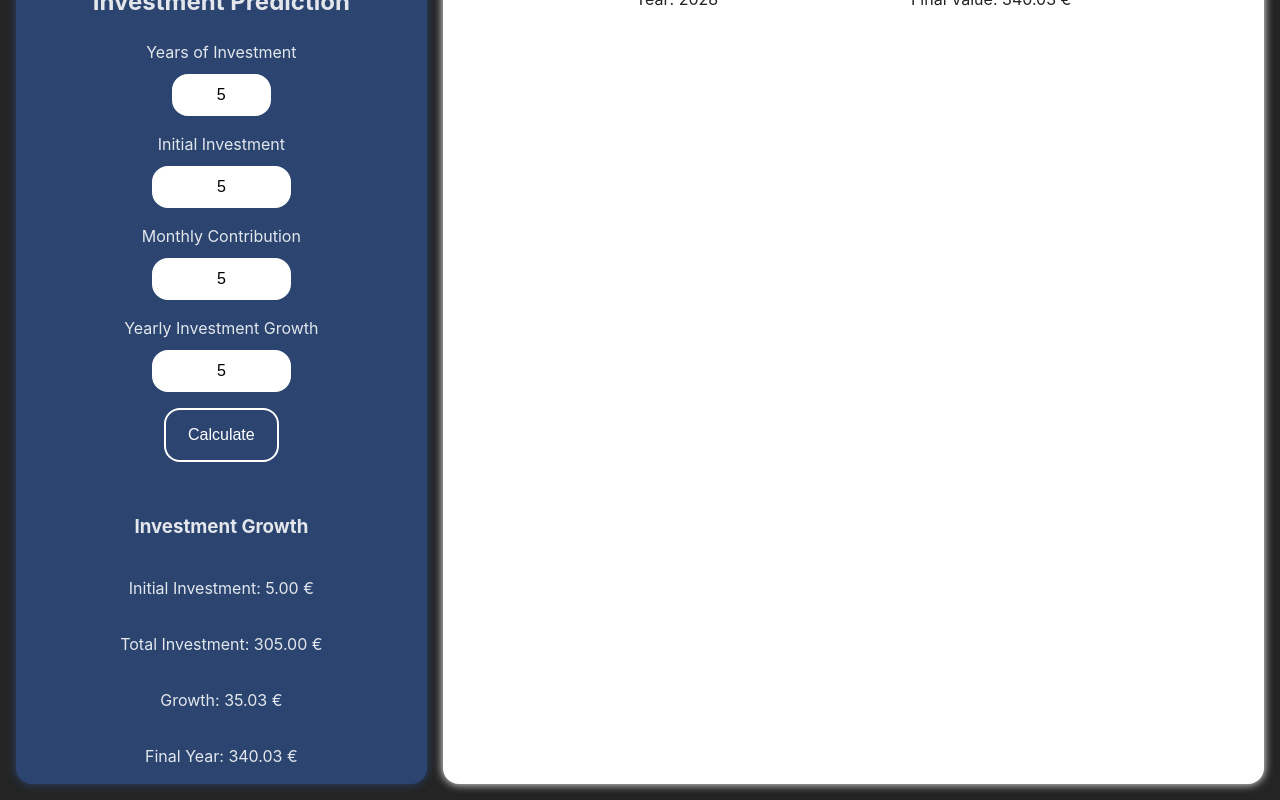
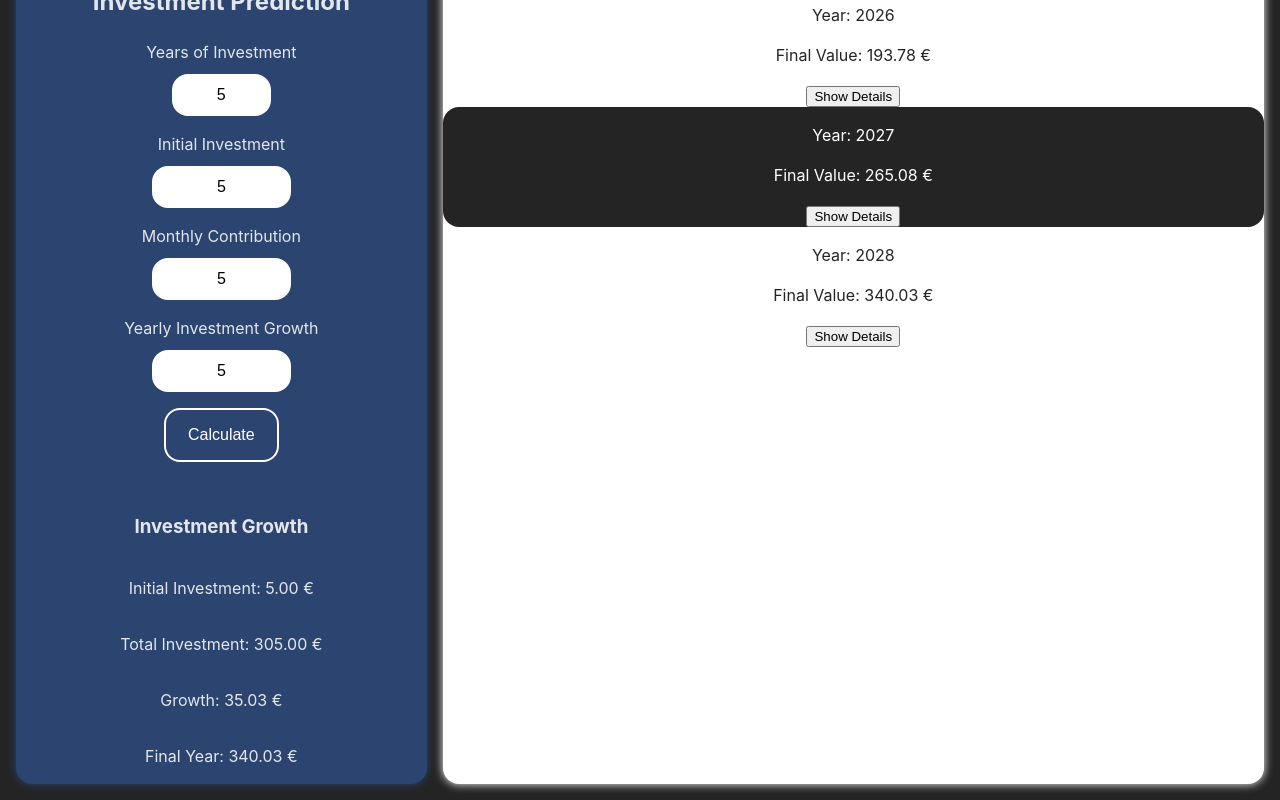
Before and after one commit to andrebarros7201/expense-tracker, a React (Vite) app: page / in a window 1280 px wide. Both pictures are taken after typing "5", "5", "5", "5" into the empty fields and a click on the button "Calculate". Built offline with nearby package versions, Linux system fonts and the light colour scheme.

Commit message:
display months and values

```diff
--- a/src/components/details/Table.jsx
+++ b/src/components/details/Table.jsx
@@ -1,13 +1,30 @@
 import { AppContext } from "../../App.jsx";
-import { useContext } from "react";
+import { useContext, useState } from "react";
 import styles from "../../styles/table.module.css";
 import PropTypes from "prop-types";
 
 function TableItem({ item }) {
+  const [detailsOpen, setDetailsOpen] = useState(false);
+  const toggleDetails = () => {
+    setDetailsOpen(!detailsOpen);
+  };
   return (
     <div className={styles["table-item"]}>
-      <p>Year: {item.year}</p>
-      <p>Final Value: {item.value.replace(/\B(?=(\d{3})+(?!\d))/g, " ")} €</p>
+      <div>
+        <p>Year: {item.year}</p>
+        <p>Final Value: {item.value.replace(/\B(?=(\d{3})+(?!\d))/g, " ")} €</p>
+        <button onClick={toggleDetails}>Show Details</button>
+      </div>
+      {detailsOpen && (
+        <div>
+          {item.months.map((month, index) => (
+            <div key={index}>
+              {index}
+              {month}
+            </div>
+          ))}
+        </div>
+      )}
     </div>
   );
 }
```
